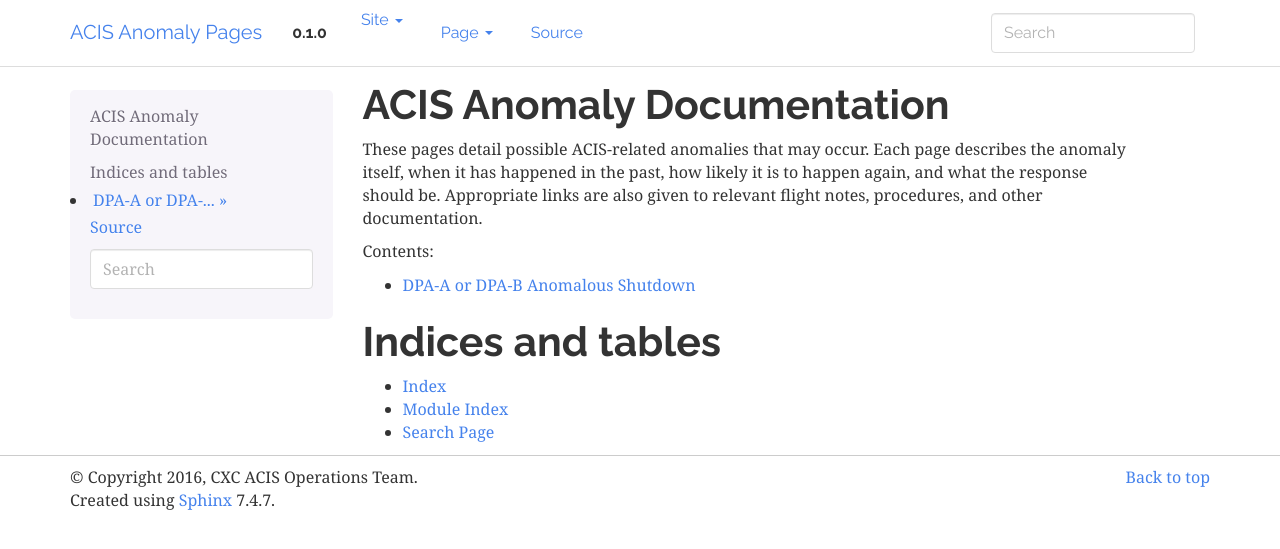
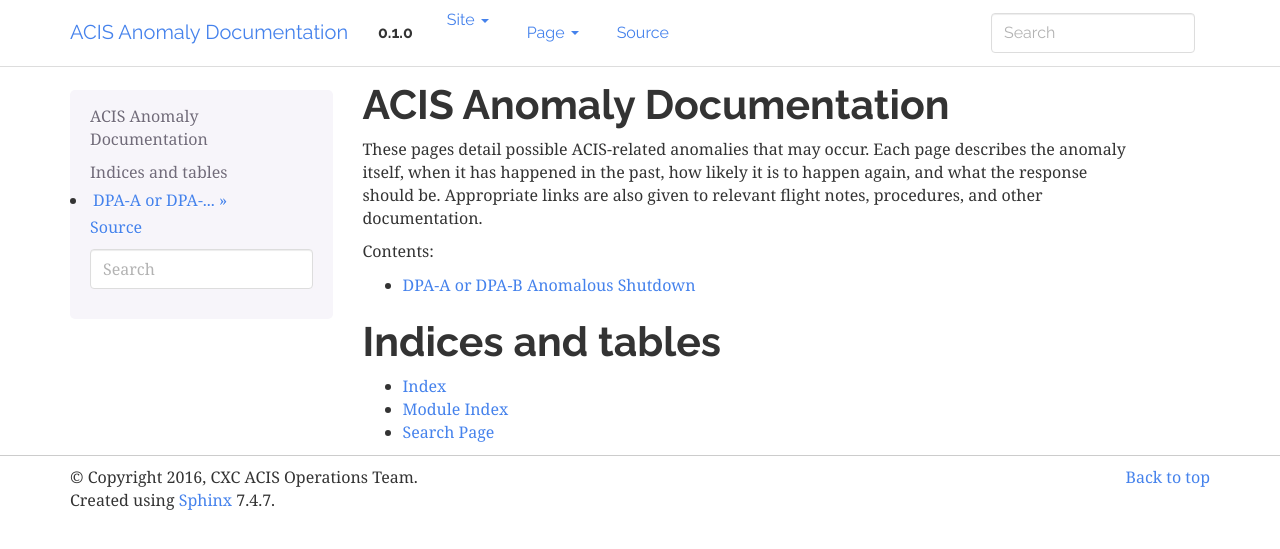
Before and after one commit to acisops/acis_anomaly_pages, a Sphinx documentation site: the page built from source/index.rst, in a window 1280 px wide. Shown: the top 549 px of the page. Built offline with Sphinx 7.4.7, drawn with Linux system fonts in a browser that asks for light colours.

Commit message:
Change name here

```diff
--- a/source/conf.py
+++ b/source/conf.py
@@ -62,7 +62,7 @@
 master_doc = 'index'
 
 # General information about the project.
-project = 'ACIS Anomaly Pages'
+project = 'ACIS Anomaly Documentation'
 copyright = '2016, CXC ACIS Operations Team'
 author = 'CXC ACIS Operations Team'
 
```
